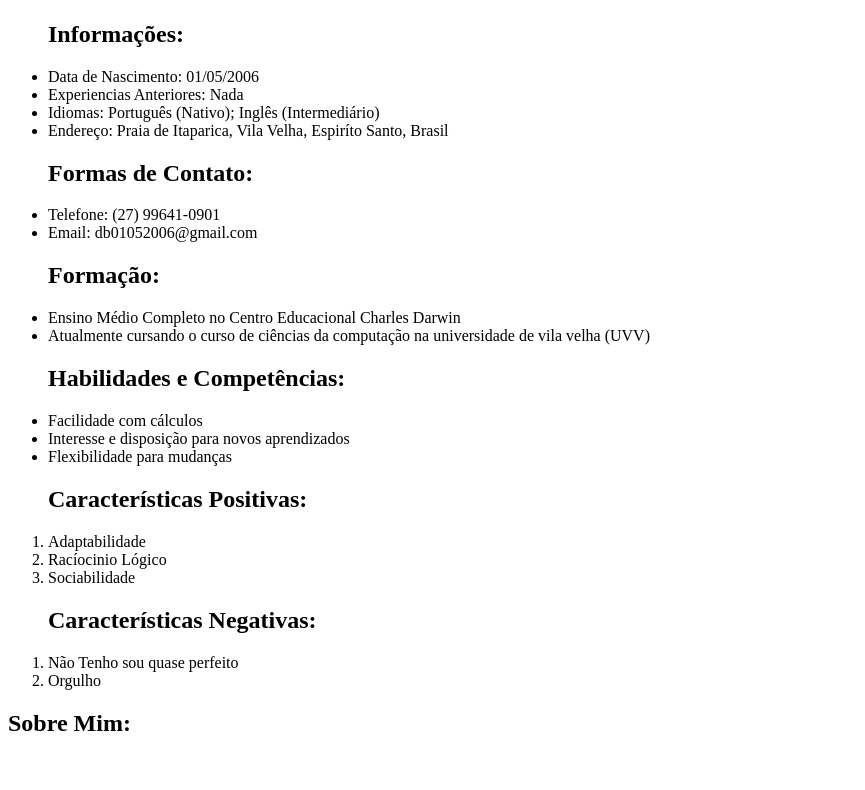
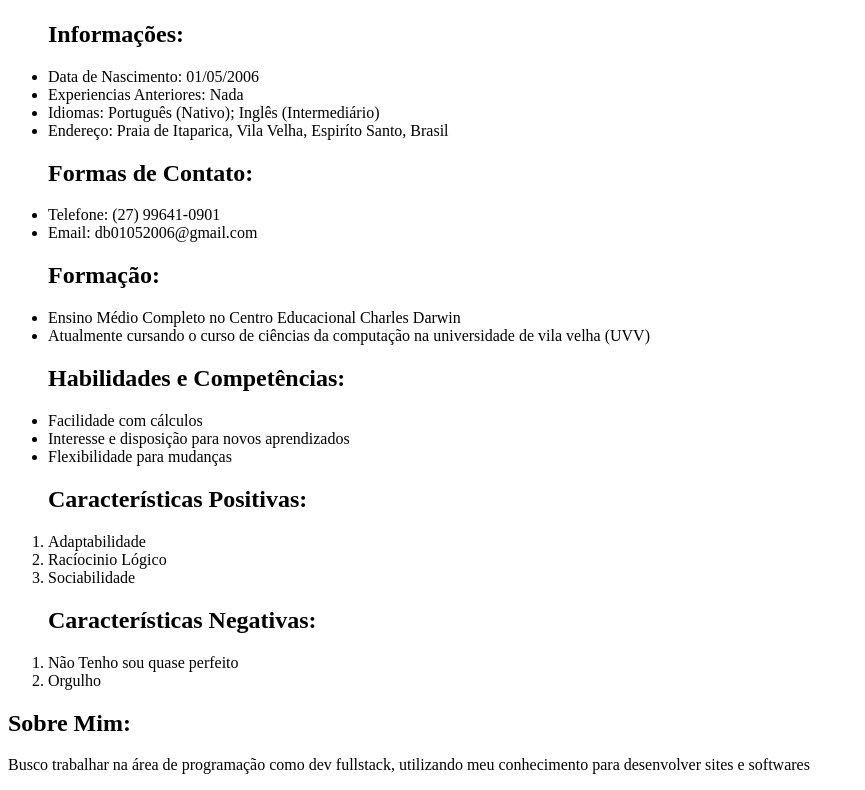
Before and after one commit to otaldodnl/projetouvvcuriculo2024, a plain HTML site: page index.html in a window 1280 px wide. Shown: the part 505-1295 px from the top of the page, without its empty margins (0-865 px from the left). Before the commit the page ends 1261 px from the top, so only its background shows below. Drawn offline with Linux system fonts and the light colour scheme.

Commit message:
Add files via upload

```diff
--- a/index.html
+++ b/index.html
@@ -50,7 +50,9 @@
         <li>Orgulho</li>
     </ol>
     <h2>Sobre Mim:</h2>
-    <p>
+    <p>Busco trabalhar na área de programação
+        como dev fullstack, utilizando meu conhecimento
+        para desenvolver sites e softwares
     </p>
 
 </body>
```
